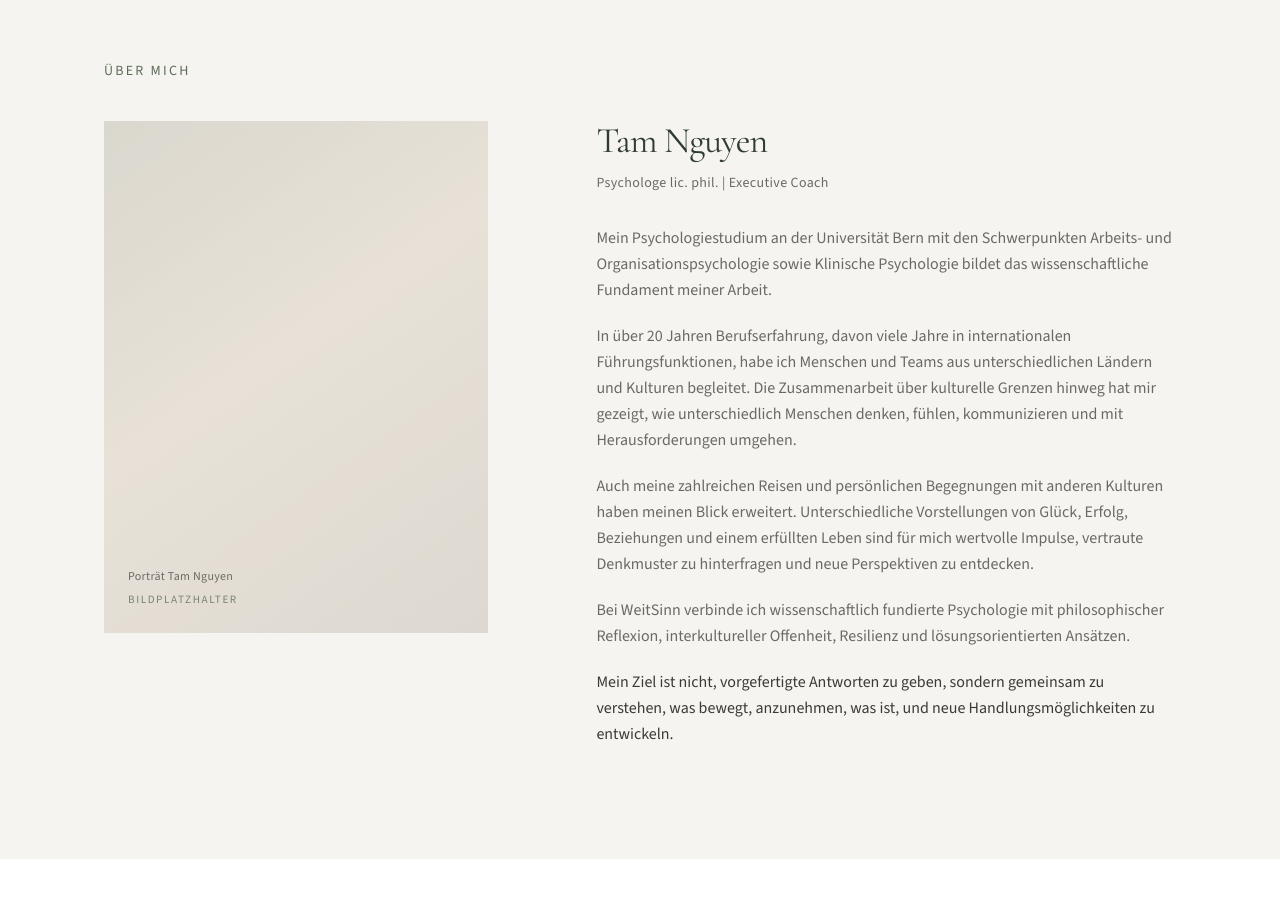
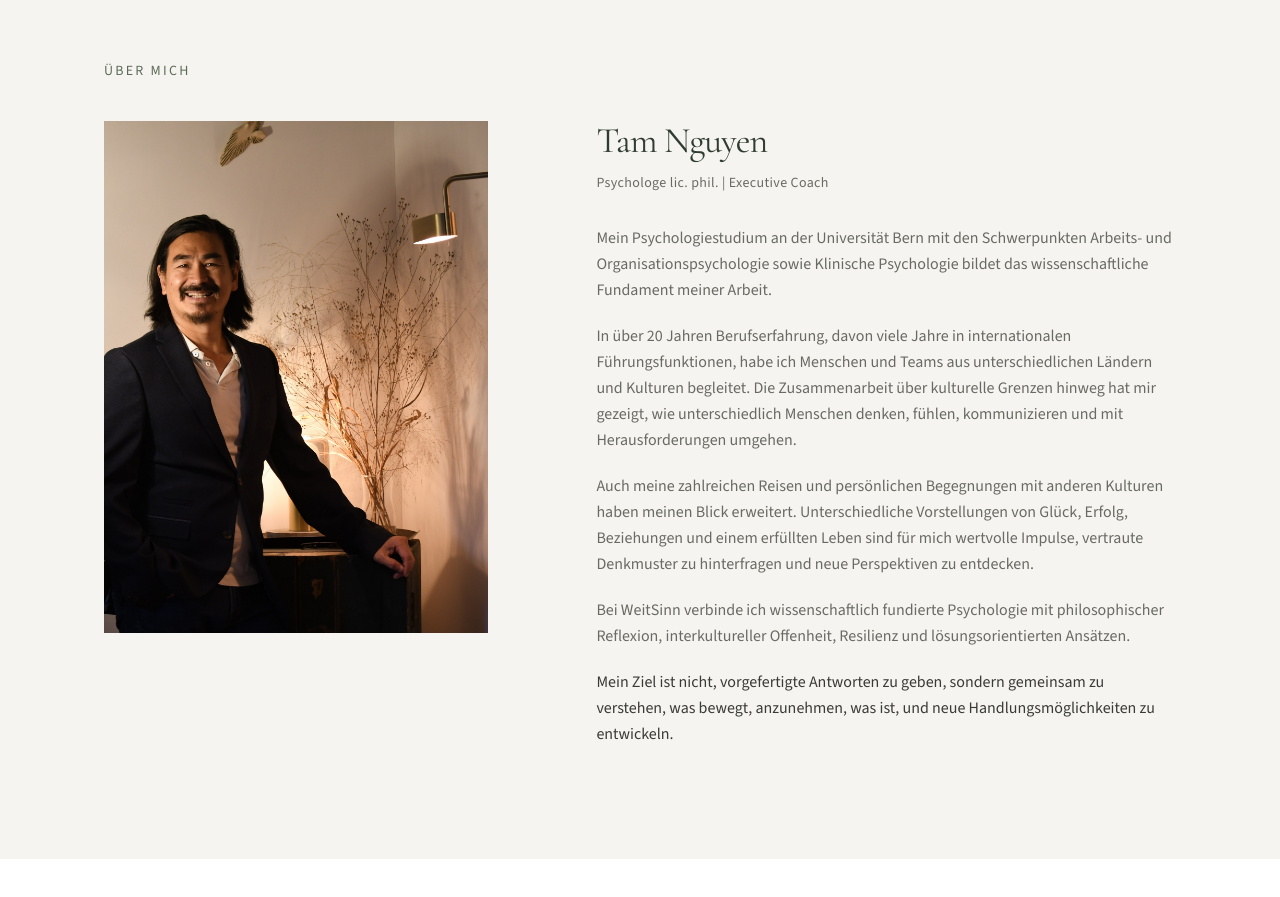
Before and after one commit to Cdinetam/WeitSinn.ch, a Next.js app: page / in a window 1280 px wide. Shown: the part 2020-2917 px from the top of the page. Built offline with nearby package versions, Linux system fonts and the light colour scheme.

Commit message:
Add cropped portrait photo for Über mich
Crop out the left bookshelf from the source portrait, save to
public/images/weitsinn-portrait.jpg, and use it in the About section.

Co-authored-by: Cdinetam <Cdinetam@users.noreply.github.com>

```diff
--- a/src/components/UeberMich.tsx
+++ b/src/components/UeberMich.tsx
@@ -1,4 +1,4 @@
-import { ImagePlaceholder } from "./ImagePlaceholder";
+import Image from "next/image";
 
 export function UeberMich() {
   return (
@@ -9,11 +9,15 @@ export function UeberMich() {
         </p>
 
         <div className="grid items-start gap-12 lg:grid-cols-[0.85fr_1.15fr] lg:gap-16">
-          <ImagePlaceholder
-            label="Porträt Tam Nguyen"
-            aspect="portrait"
-            className="mx-auto w-full max-w-sm lg:mx-0"
-          />
+          <div className="relative mx-auto aspect-[3/4] w-full max-w-sm overflow-hidden bg-beige/60 lg:mx-0">
+            <Image
+              src="/images/weitsinn-portrait.jpg"
+              alt="Porträt Tam Nguyen"
+              fill
+              sizes="(min-width: 1024px) 28vw, (min-width: 640px) 50vw, 90vw"
+              className="object-cover object-[center_20%]"
+            />
+          </div>
 
           <div className="max-w-xl">
             <h2 className="font-serif text-3xl tracking-tight text-green sm:text-4xl">
```
Also changed, not shown: public/images/weitsinn-portrait.jpg (added).
